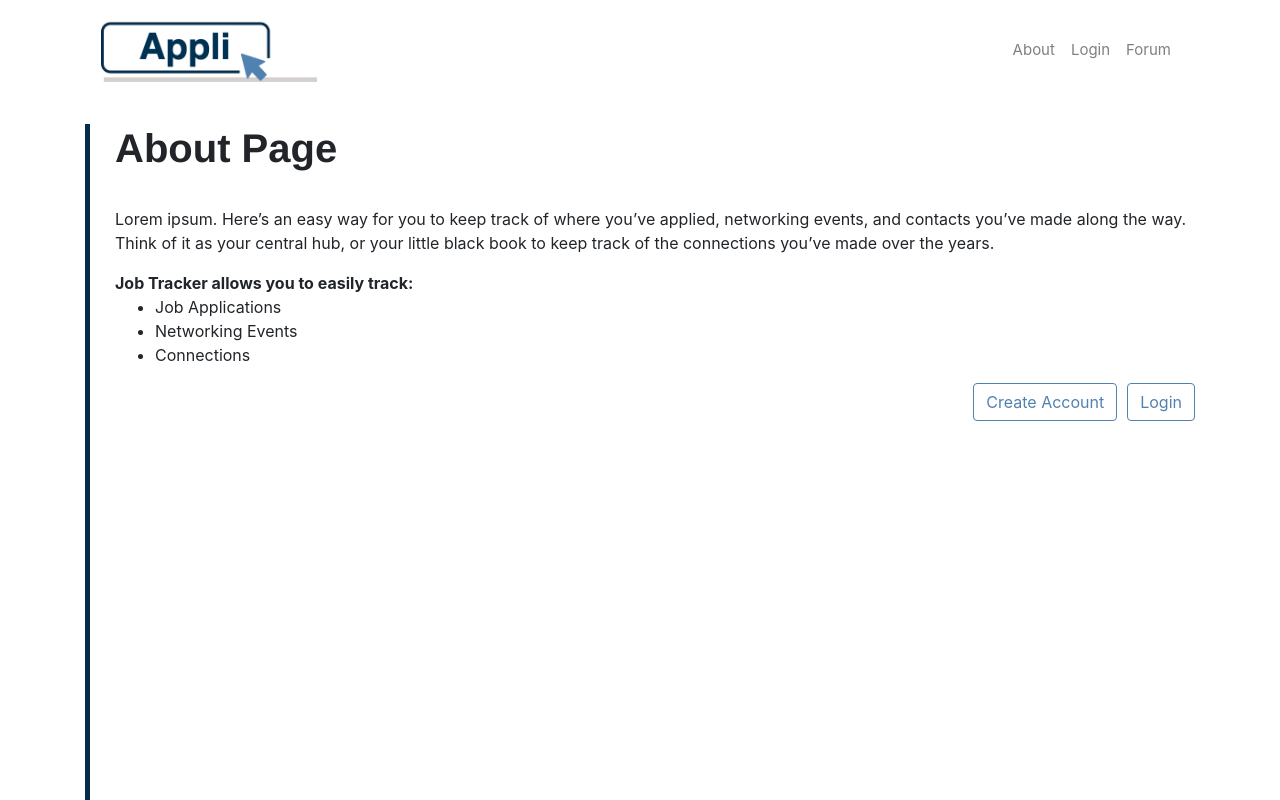
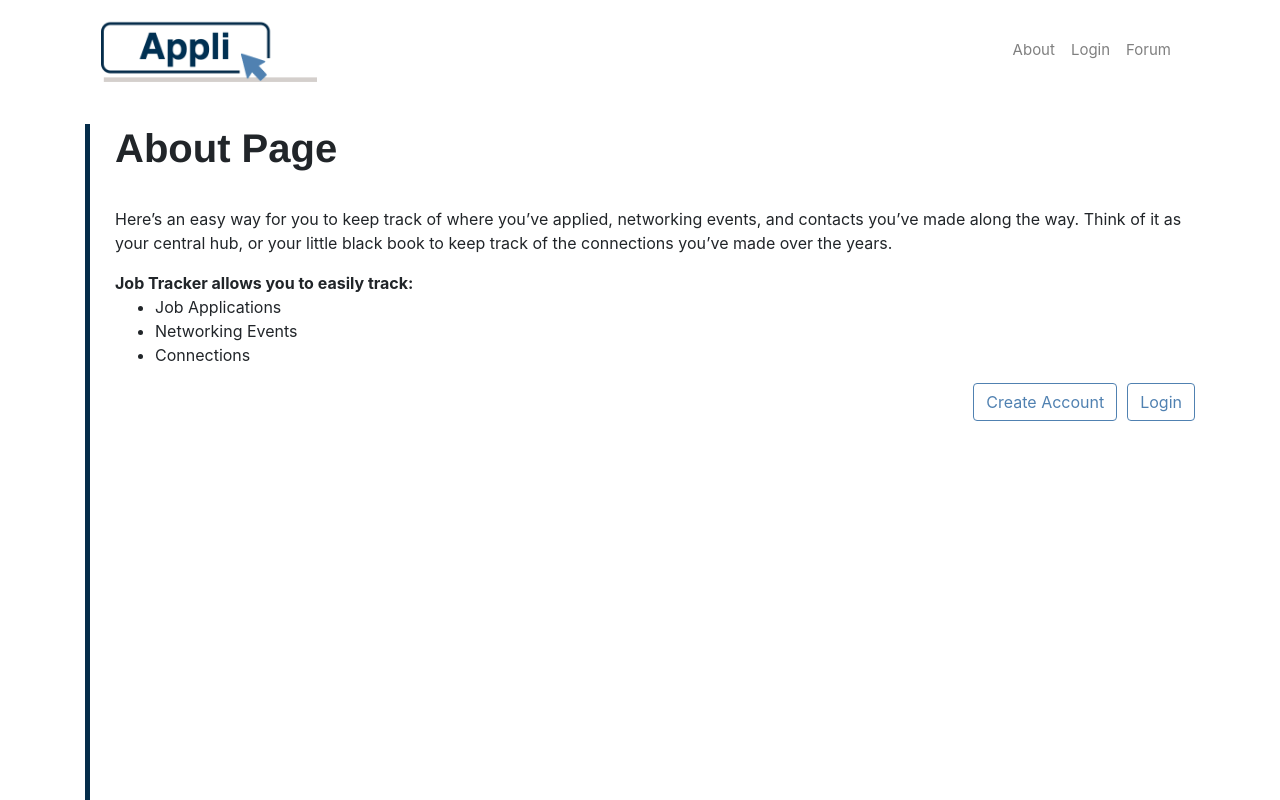
Before and after one commit to vietphuongtran/appli-demoapp, a React (Create React App) app in the folder client/: page /about in a window 1280 px wide. Shown: the top 800 px of the page. Built offline with nearby package versions, Linux system fonts and the light colour scheme.

Commit message:
Update about.component.js

```diff
--- a/client/src/components/about.component.js
+++ b/client/src/components/about.component.js
@@ -9,7 +9,6 @@ export default class AboutComponent extends Component {
                 <h1>About Page</h1>
                 <div>
                     <p>
-                        Lorem ipsum.
                         Here’s an easy way for you to keep track of where you’ve applied, networking events, and contacts you’ve made along the way.
                         Think of it as your central hub, or your little black book to keep track of the connections you’ve made over the years. <br/>
                     </p>
```
